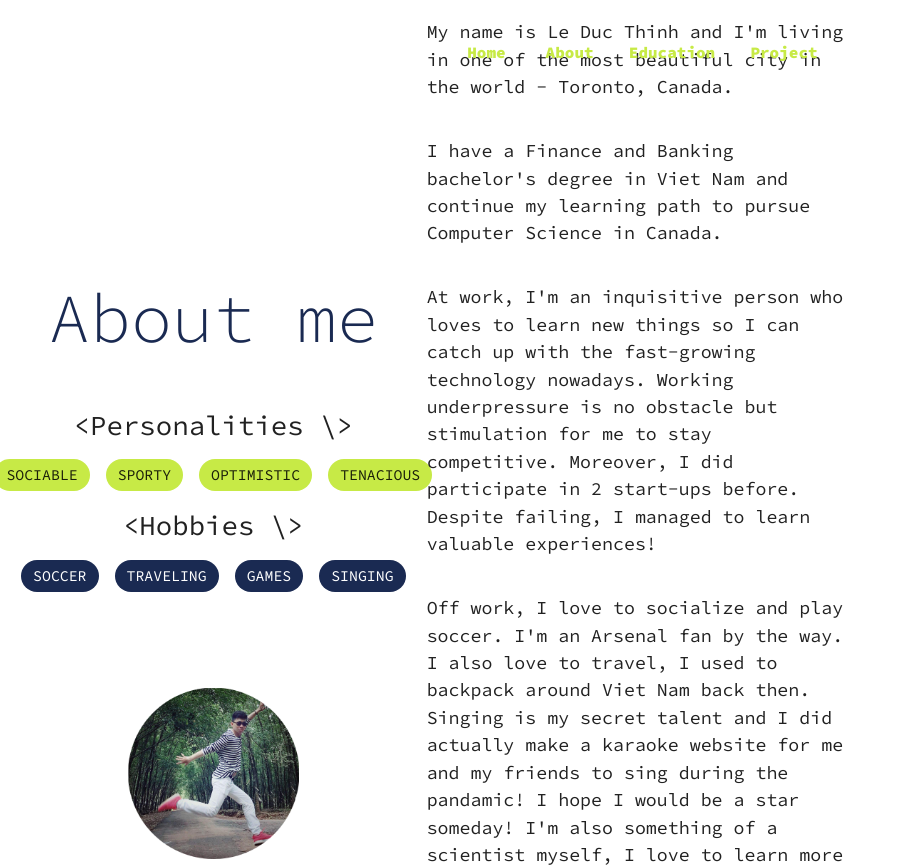
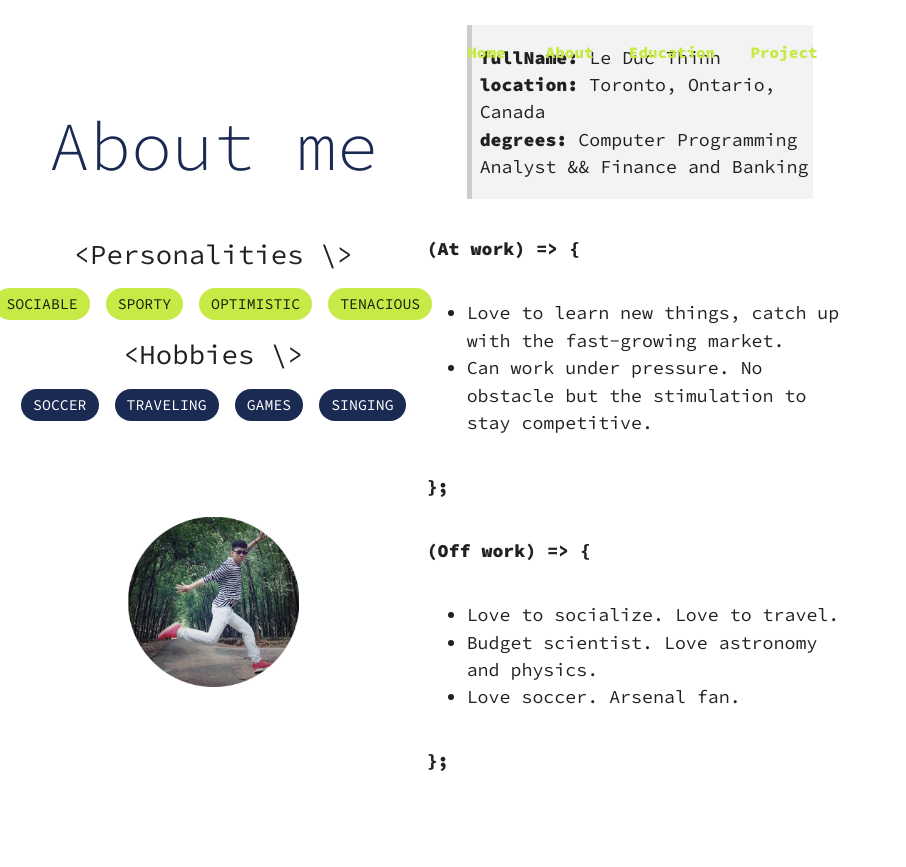
Before and after one commit to dustinle48/dustinle48.github.io, a React (Vite) app: page /about in a window 1280 px wide. Shown: the top 867 px of the page, without its empty margins (0-906 px from the left). After the commit the page ends 800 px from the top, so only its background shows below. Built offline with nearby package versions, Linux system fonts and the light colour scheme.

Commit message:
Modify AboutPage

```diff
--- a/public/markdowns/about.md
+++ b/public/markdowns/about.md
@@ -1,9 +1,16 @@
-My name is Le Duc Thinh and I'm living in one of the most beautiful city in the world - Toronto, Canada.
+>**fullName:** Le Duc Thinh\
+**location:** Toronto, Ontario, Canada\
+**degrees:** Computer Programming Analyst && Finance and Banking
 
-I have a Finance and Banking bachelor's degree in Viet Nam and continue my learning path to pursue Computer Science in Canada.
+**(At work) => {**
+- Love to learn new things, catch up with the fast-growing market.
+- Can work under pressure. No obstacle but the stimulation to stay competitive.
 
-At work, I'm an inquisitive person who loves to learn new things so I can catch up with the fast-growing technology nowadays. Working underpressure is no obstacle but stimulation for me to stay competitive. Moreover, I did participate in 2 start-ups before. Despite failing, I managed to learn valuable experiences!
+**};**
 
-Off work, I love to socialize and play soccer. I'm an Arsenal fan by the way. I also love to travel, I used to backpack around Viet Nam back then. Singing is my secret talent and I did actually make a karaoke website for me and my friends to sing during the pandamic! I hope I would be a star someday! I'm also something of a scientist myself, I love to learn more about astronomy and physics in my leisure time.
+**(Off work) => {**
+- Love to socialize. Love to travel.
+- Budget scientist. Love astronomy and physics.
+- Love soccer. Arsenal fan.
 
-Being a computer guy who has a background in finance and banking, and experience of working in marketing field might give me an edge for my future career. I hope I could find the path that best fit to me!
+**};**
--- a/src/App.css
+++ b/src/App.css
@@ -47,3 +47,14 @@ button {
 a {
   text-decoration: none;
 }
+
+code {
+  background-color: #f3f3f3;
+  padding: 4px;
+}
+
+blockquote {
+  background-color: #f3f3f3;
+  padding-left: 0.5rem;
+  border-left: 5px solid #ccc;
+}
--- a/src/components/AboutPage/AboutPage.jsx
+++ b/src/components/AboutPage/AboutPage.jsx
@@ -12,7 +12,6 @@ const styles = {
     grid: {
         display: "flex",
         flexDirection: "column",
-        alignItems: "center",
         justifyContent: "center",
     },
     imageBox: {
@@ -47,7 +46,7 @@ export default function AboutPage() {
 
     return (
         <Grid container spacing={0}>
-            <Grid item sx={styles.grid} lg={4} md={6} sm={12} xs={12}>
+            <Grid item alignItems="center" sx={styles.grid} lg={4} md={6} sm={12} xs={12}>
                 <Typography variant="h2" color="secondary" marginBottom="3rem">About me</Typography>
                 <Box>
                     <Typography variant='h5' textAlign="center">{`<Personalities \\>`}</Typography>
```
